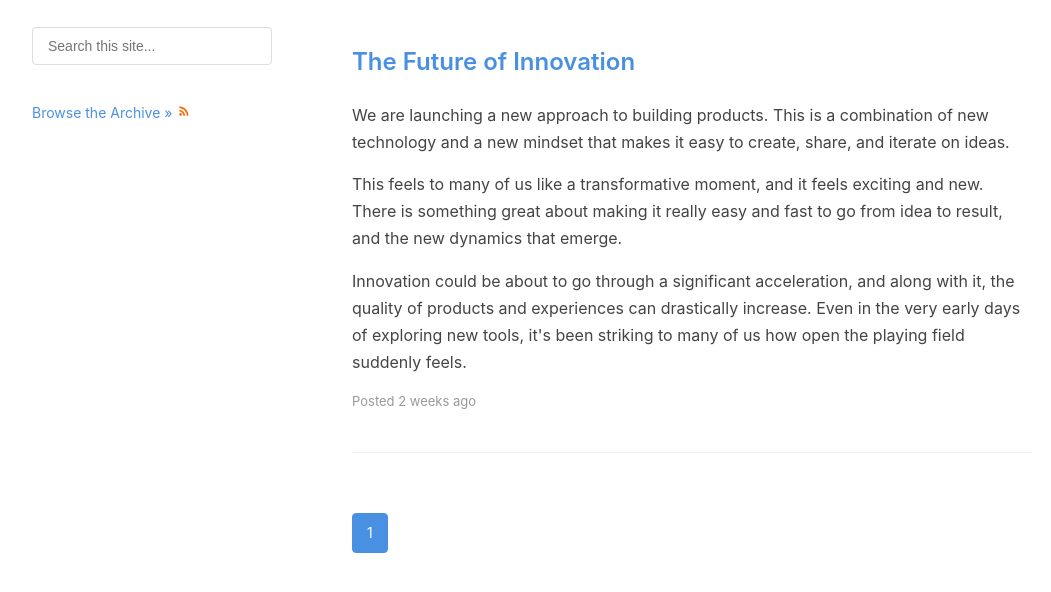
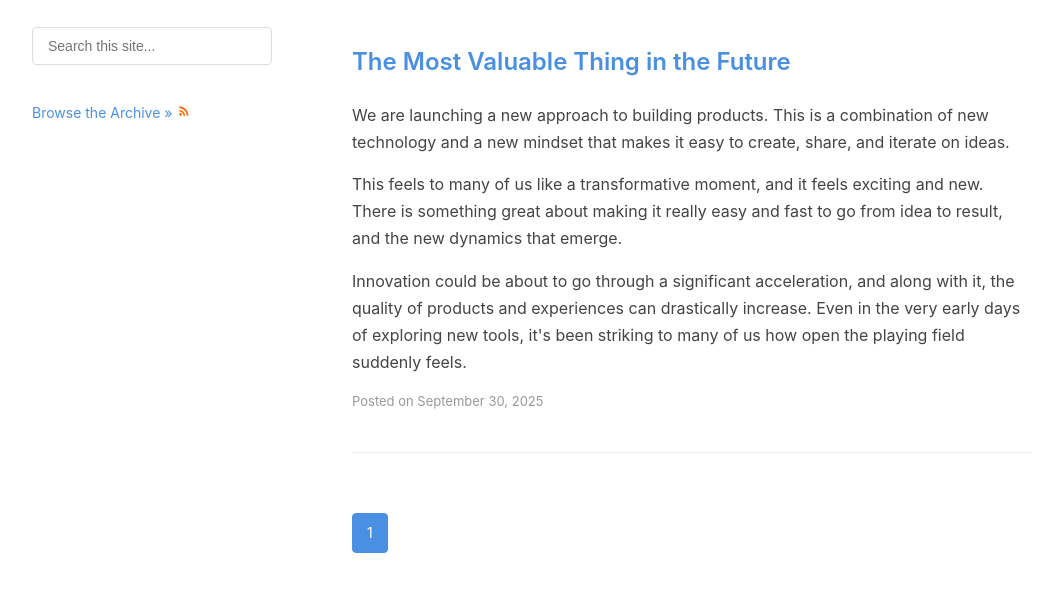
Before and after one commit to SmartestModel/firojansari, a plain HTML site: page index.html in a window 1280 px wide. Shown: the part 144-736 px from the top of the page, without its empty margins (28-1079 px from the left). Drawn offline with Linux system fonts and the light colour scheme.

Commit message:
Update index.html

```diff
--- a/index.html
+++ b/index.html
@@ -410,14 +410,14 @@
             <h1>Firoj Ansari</h1>
 
             <article>
-                <h2><a href="#">The Future of Innovation</a></h2>
+                <h2><a href="#">The Most Valuable Thing in the Future</a></h2>
                 <p>We are launching a new approach to building products. This is a combination of new technology and a new mindset that makes it easy to create, share, and iterate on ideas.</p>
 
                 <p>This feels to many of us like a transformative moment, and it feels exciting and new. There is something great about making it really easy and fast to go from idea to result, and the new dynamics that emerge.</p>
 
                 <p>Innovation could be about to go through a significant acceleration, and along with it, the quality of products and experiences can drastically increase. Even in the very early days of exploring new tools, it's been striking to many of us how open the playing field suddenly feels.</p>
 
-                <div class="post-meta">Posted 2 weeks ago</div>
+                <div class="post-meta">Posted on September 30, 2025</div>
 
                 <!-- <div class="social-buttons">
                     <button>Upvote 245</button>
```
